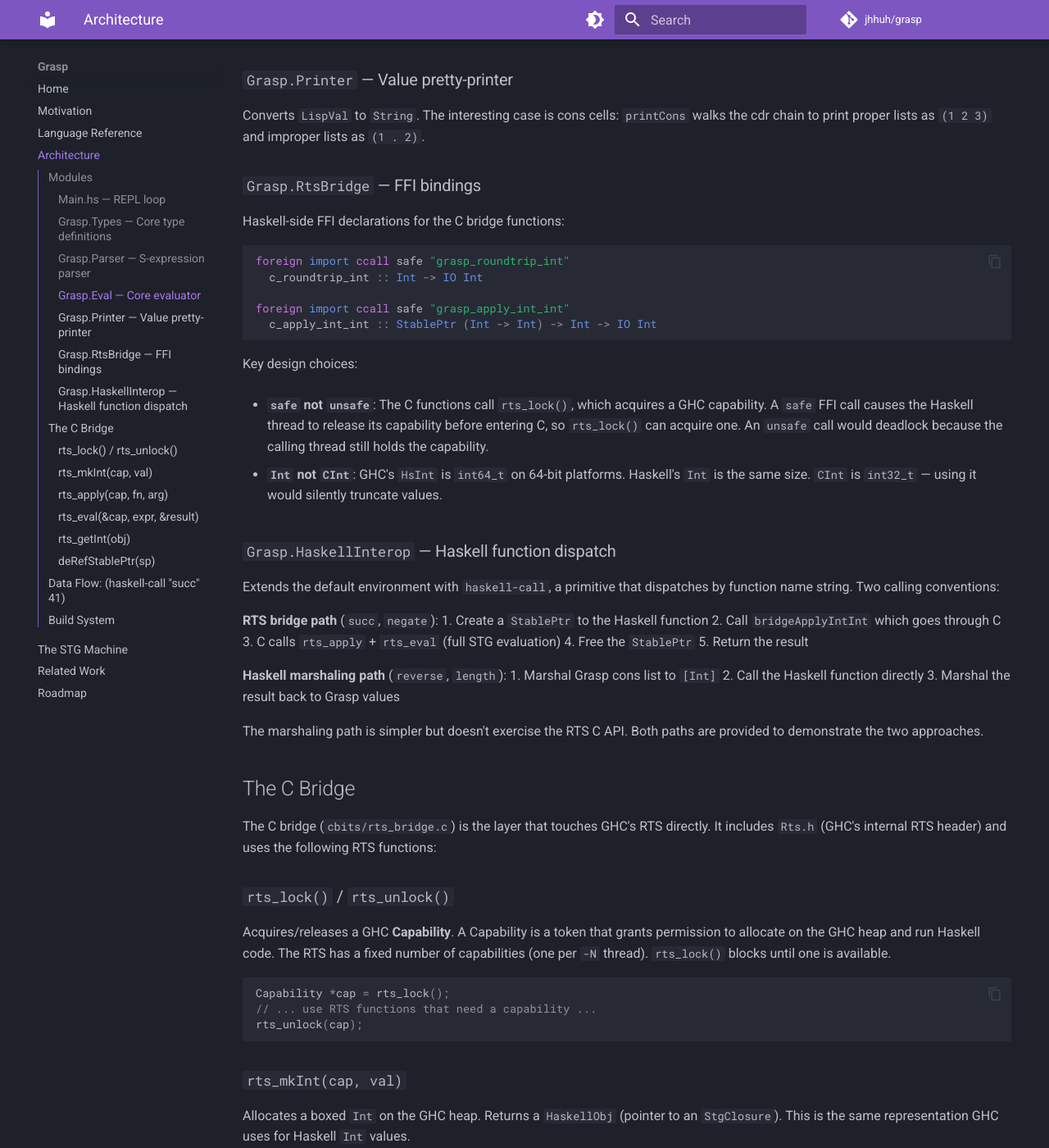
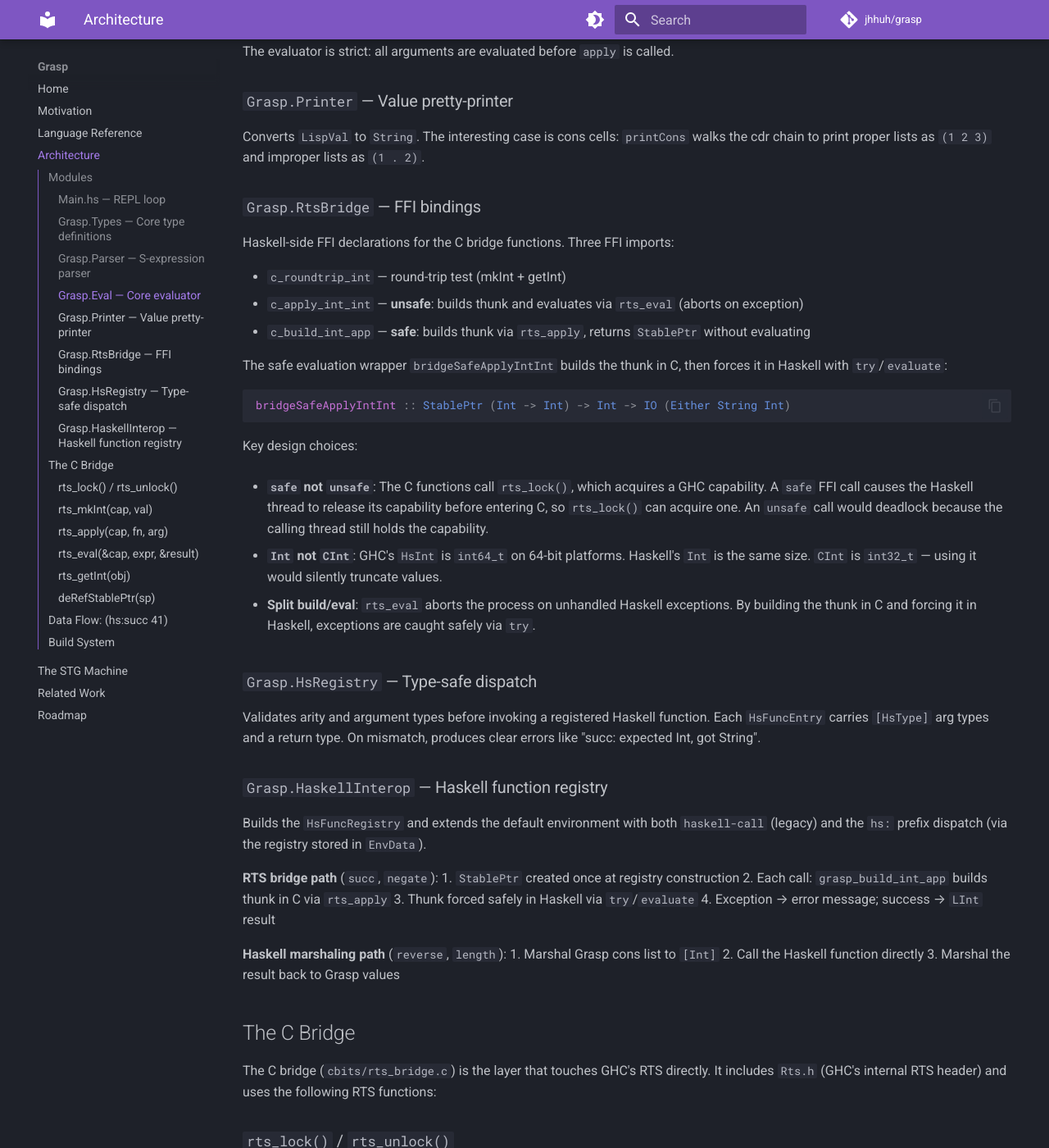
Before and after one commit to jhhuh/grasp, an MkDocs documentation site: the page built from docs/architecture.md, in a window 1280 px wide and 1400 px high, scrolled down 2176 px. Shown: the whole window at 82% size. Built offline with MkDocs 1.6.1 and Material for MkDocs 9.7.7, drawn with Linux system fonts in a browser that asks for light colours; comment, search, counter and statistics services are not loaded; some of the changed text lies outside the part shown.

Commit message:
docs: update for safe eval, type registry, and hs: syntax
Reflect the three new features in language reference, architecture,
and roadmap docs. Updated data flow diagram to show the split
build/eval path and hs: dispatch.

````diff
--- a/docs/architecture.md
+++ b/docs/architecture.md
@@ -45,7 +45,7 @@ Defines two parallel type hierarchies:
 
 - **`LispVal`** — the evaluator's output. Runtime values that include everything `LispExpr` has, plus cons cells (`LCons`/`LNil`), lambda closures (`LFun` with captured environment), and primitive functions (`LPrimitive` wrapping `[LispVal] -> IO LispVal`).
 
-- **`Env`** — `IORef (Map Text LispVal)`. A mutable reference to a symbol table. New bindings from `define` mutate the map in place. Lambda closures capture the `Env` reference.
+- **`EnvData`** — contains `envBindings :: Map Text LispVal` (symbol table) and `envHsRegistry :: HsFuncRegistry` (registered Haskell functions with type metadata). `Env = IORef EnvData`. New bindings from `define` mutate `envBindings` in place. Lambda closures capture the `Env` reference, inheriting access to the registry.
 
 The two-type design keeps parsing pure and separates syntax from semantics.
 
@@ -88,14 +88,16 @@ Converts `LispVal` to `String`. The interesting case is cons cells: `printCons`
 
 ### `Grasp.RtsBridge` — FFI bindings
 
-Haskell-side FFI declarations for the C bridge functions:
+Haskell-side FFI declarations for the C bridge functions. Three FFI imports:
+
+- `c_roundtrip_int` — round-trip test (mkInt + getInt)
+- `c_apply_int_int` — **unsafe**: builds thunk and evaluates via `rts_eval` (aborts on exception)
+- `c_build_int_app` — **safe**: builds thunk via `rts_apply`, returns `StablePtr` without evaluating
+
+The safe evaluation wrapper `bridgeSafeApplyIntInt` builds the thunk in C, then forces it in Haskell with `try`/`evaluate`:
 
 ```haskell
-foreign import ccall safe "grasp_roundtrip_int"
-  c_roundtrip_int :: Int -> IO Int
-
-foreign import ccall safe "grasp_apply_int_int"
-  c_apply_int_int :: StablePtr (Int -> Int) -> Int -> IO Int
+bridgeSafeApplyIntInt :: StablePtr (Int -> Int) -> Int -> IO (Either String Int)
 ```
 
 Key design choices:
@@ -104,23 +106,26 @@ Key design choices:
 
 - **`Int` not `CInt`**: GHC's `HsInt` is `int64_t` on 64-bit platforms. Haskell's `Int` is the same size. `CInt` is `int32_t` — using it would silently truncate values.
 
-### `Grasp.HaskellInterop` — Haskell function dispatch
+- **Split build/eval**: `rts_eval` aborts the process on unhandled Haskell exceptions. By building the thunk in C and forcing it in Haskell, exceptions are caught safely via `try`.
 
-Extends the default environment with `haskell-call`, a primitive that dispatches by function name string. Two calling conventions:
+### `Grasp.HsRegistry` — Type-safe dispatch
+
+Validates arity and argument types before invoking a registered Haskell function. Each `HsFuncEntry` carries `[HsType]` arg types and a return type. On mismatch, produces clear errors like "succ: expected Int, got String".
+
+### `Grasp.HaskellInterop` — Haskell function registry
+
+Builds the `HsFuncRegistry` and extends the default environment with both `haskell-call` (legacy) and the `hs:` prefix dispatch (via the registry stored in `EnvData`).
 
 **RTS bridge path** (`succ`, `negate`):
-1. Create a `StablePtr` to the Haskell function
-2. Call `bridgeApplyIntInt` which goes through C
-3. C calls `rts_apply` + `rts_eval` (full STG evaluation)
-4. Free the `StablePtr`
-5. Return the result
+1. `StablePtr` created once at registry construction
+2. Each call: `grasp_build_int_app` builds thunk in C via `rts_apply`
+3. Thunk forced safely in Haskell via `try`/`evaluate`
+4. Exception → error message; success → `LInt` result
 
 **Haskell marshaling path** (`reverse`, `length`):
 1. Marshal Grasp cons list to `[Int]`
 2. Call the Haskell function directly
 3. Marshal the result back to Grasp values
-
-The marshaling path is simpler but doesn't exercise the RTS C API. Both paths are provided to demonstrate the two approaches.
 
 ## The C Bridge
 
@@ -148,7 +153,7 @@ Creates an application thunk: `fn arg`. Does not evaluate — just builds the cl
 
 Forces an expression to weak head normal form (WHNF) by entering GHC's scheduler. The STG machine evaluates the closure: enters thunks, applies functions, updates indirections. This is the same evaluation mechanism GHC uses for compiled Haskell code.
 
-**Warning**: If the Haskell function throws an exception during evaluation, `rts_eval` calls `barf()` and aborts the process. Production use should wrap evaluation with `rts_evalIO` and an exception-catching IO action.
+**Warning**: If the Haskell function throws an exception during evaluation, `rts_eval` calls `barf()` and aborts the process. Grasp avoids this by using `grasp_build_int_app` (thunk construction only) + Haskell-side `try`/`evaluate` for safe forcing.
 
 **Warning**: `rts_eval` must not be called from code already executing under `rts_lock()` on the same thread — that would deadlock, since the thread already holds the capability.
 
@@ -160,39 +165,43 @@ Extracts the `Int` value from a boxed `Int` closure. Assumes the closure is alre
 
 Dereferences a `StablePtr` to get the underlying `HaskellObj`. StablePtrs are GC roots — they prevent the garbage collector from moving or collecting the pointed-to closure, giving C code a stable handle.
 
-## Data Flow: `(haskell-call "succ" 41)`
+## Data Flow: `(hs:succ 41)`
 
 Here is the complete path a Haskell interop call takes:
 
 ```
-1. Parser:   "(haskell-call \"succ\" 41)"
-             → EList [ESym "haskell-call", EStr "succ", EInt 41]
+1. Parser:   "(hs:succ 41)"
+             → EList [ESym "hs:succ", EInt 41]
 
-2. Eval:     eval dispatches to haskell-call primitive
-             → haskellCall [LStr "succ", LInt 41]
+2. Eval:     eval sees "hs:" prefix, strips it → "succ"
+             → looks up registry in EnvData
+             → validates: [LInt 41] matches [HsInt]
+             → calls hfInvoke [LInt 41]
 
-3. Interop:  dispatchHaskellCall "succ" (LInt 41)
-             → newStablePtr (succ :: Int -> Int)
-             → bridgeApplyIntInt sp 41
+3. Registry: bridgeSafeApplyIntInt sp 41
+             (StablePtr created once at registry construction)
 
-4. FFI:      foreign import ccall safe "grasp_apply_int_int"
+4. FFI:      foreign import ccall safe "grasp_build_int_app"
              → Haskell releases capability, enters C
 
 5. C bridge: Capability *cap = rts_lock();
              HaskellObj fn = deRefStablePtr(fn_sp);   // get succ closure
              HaskellObj arg = rts_mkInt(cap, 41);      // box 41 on GHC heap
              HaskellObj app = rts_apply(cap, fn, arg); // build: succ 41
-             rts_eval(&cap, app, &result);             // STG machine evaluates
-             HsInt ret = rts_getInt(result);           // extract 42
+             StablePtr result_sp = getStablePtr(app);  // anchor thunk
              rts_unlock(cap);
-             return 42;
+             return result_sp;                         // no eval in C!
 
-6. Back:     bridgeApplyIntInt returns 42
-             → LInt 42
+6. Haskell:  thunk <- deRefStablePtr result_sp
+             result <- try (evaluate thunk)            // safe forcing
+             freeStablePtr result_sp
+             → Right 42
+
+7. Back:     → LInt 42
              → printVal → "42"
 ```
 
-Steps 5 is where Grasp's values live on GHC's heap. The `41` is a real `StgClosure` on the GHC heap. The application `succ 41` is a real thunk. `rts_eval` enters the same scheduler that runs compiled Haskell programs.
+Step 5 is where Grasp's values live on GHC's heap. The `41` is a real `StgClosure`. The application `succ 41` is a real thunk. Step 6 forces it safely in Haskell — if the function throws, `try` catches the exception instead of aborting the process.
 
 ## Build System
 
````
Also changed, not shown: docs/language.md (+32 -11 lines), docs/roadmap.md (+10 -6 lines).
